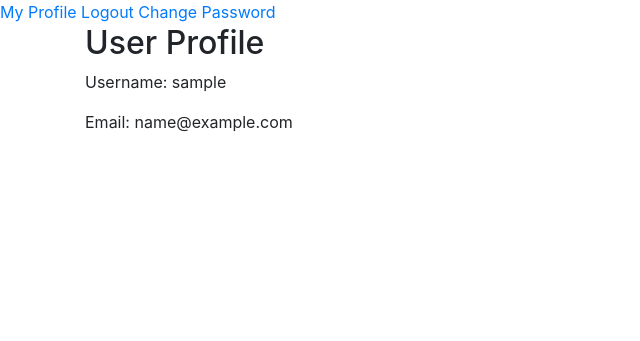
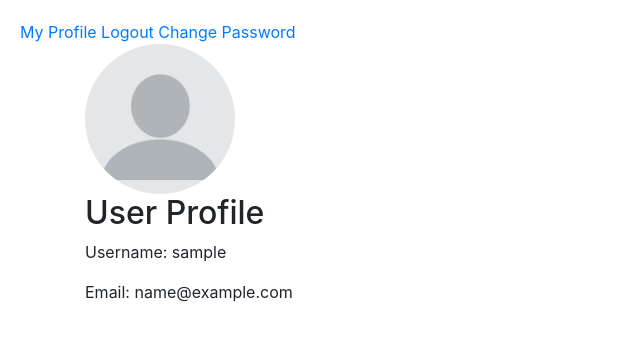
Before and after one commit to yurakuzo/mandry-app, a Django app: page /accounts/profile/ in a window 1280 px wide. Shown: the top 341 px of the page, without its empty margins (0-640 px from the left). Run offline with Django 4.2, Linux system fonts and the light colour scheme; the visitor is signed in with stand-in values (Sample User, id 1); parts of the project's set-up code (start-up, migrations or seed data) failed here and were passed over; some libraries are stand-ins or nearby versions.

Commit message:
SUP-27: Added user images

```diff
--- a/mandry/settings.py
+++ b/mandry/settings.py
@@ -93,4 +93,7 @@
 STATIC_ROOT = os.path.join(BASE_DIR, 'static')
 STATIC_URL = 'static/'
 
+MEDIA_ROOT = os.path.join(BASE_DIR, 'media')
+MEDIA_URL = 'media/'
+
 DEFAULT_AUTO_FIELD = 'django.db.models.BigAutoField'
--- a/mandry/urls.py
+++ b/mandry/urls.py
@@ -8,4 +8,7 @@
     path('admin/', admin.site.urls),
     path('accounts/', include('traveller.urls')),
     path('', MainPageView.as_view(), name='main_page'),
-] + static(settings.STATIC_URL, document_root=settings.STATIC_ROOT)
+]
+
+urlpatterns += static(settings.STATIC_URL, document_root=settings.STATIC_ROOT)
+urlpatterns += static(settings.MEDIA_URL, document_root=settings.MEDIA_ROOT)
--- a/static/traveller/css/styles.css
+++ b/static/traveller/css/styles.css
@@ -6,3 +6,10 @@
 form {
     margin-top: 20px;
 }
+
+.profileImage {
+    max-width: 150px;
+    max-height: 150px;
+    border-radius: 50%;
+    object-fit: cover;
+}
--- a/templates/base.html
+++ b/templates/base.html
@@ -5,7 +5,7 @@
     <meta name="viewport" content="width=device-width, initial-scale=1.0">
 
     {% load static %}
-    <link rel="stylesheet" href="{% static 'traveller/styles.css' %}">
+    <link rel="stylesheet" href="{% static 'traveller/css/styles.css' %}">
     <link rel="stylesheet" href="https://maxcdn.bootstrapcdn.com/bootstrap/4.0.0/css/bootstrap.min.css">
 
     <title>{% block title %}Document{% endblock %}</title>
--- a/templates/traveller/profile.html
+++ b/templates/traveller/profile.html
@@ -2,9 +2,9 @@
 
 {% block content %}
   <div class="container">
+    <img class="profileImage" src="{{ user.image.url }}" alt="{{ user.username }}'s profile image">
     <h2>User Profile</h2>
     <p>Username: {{ user.username }}</p>
     <p>Email: {{ user.email }}</p>
-    <!-- ... other user information ... -->
   </div>
 {% endblock %}
--- a/traveller/models.py
+++ b/traveller/models.py
@@ -13,6 +13,7 @@
         ]
     )
     email = models.EmailField(db_index=True, unique=True)
+    image = models.FileField(upload_to='profile_images/', default='profile_images/default-image.jpg')
     rating = models.FloatField(default=0)
 
     def __str__(self) -> str:
```
Also changed, not shown: media/profile_images/default-image.jpg (added), traveller/migrations/0003_traveller_image.py (added), 1 other file.
